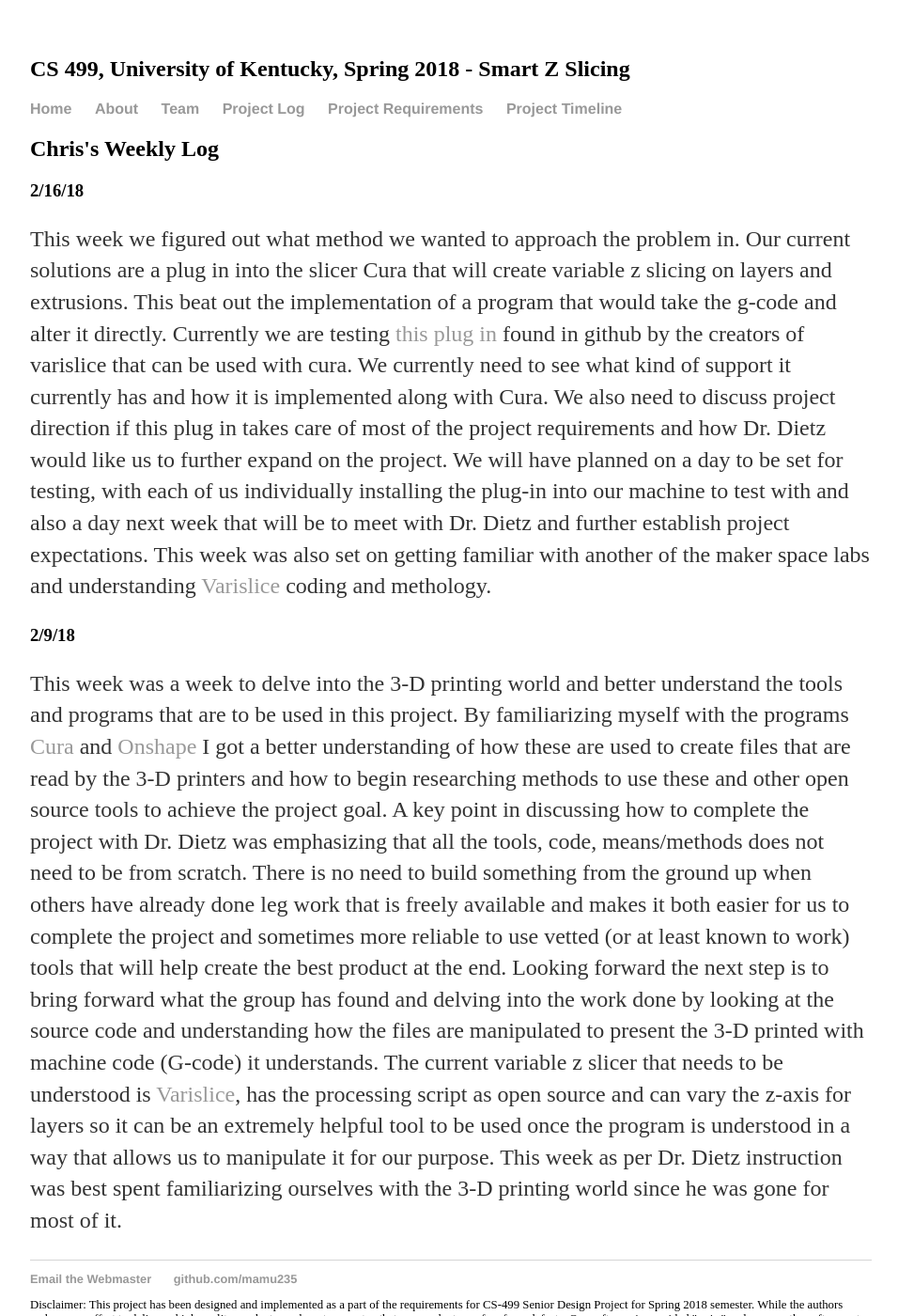
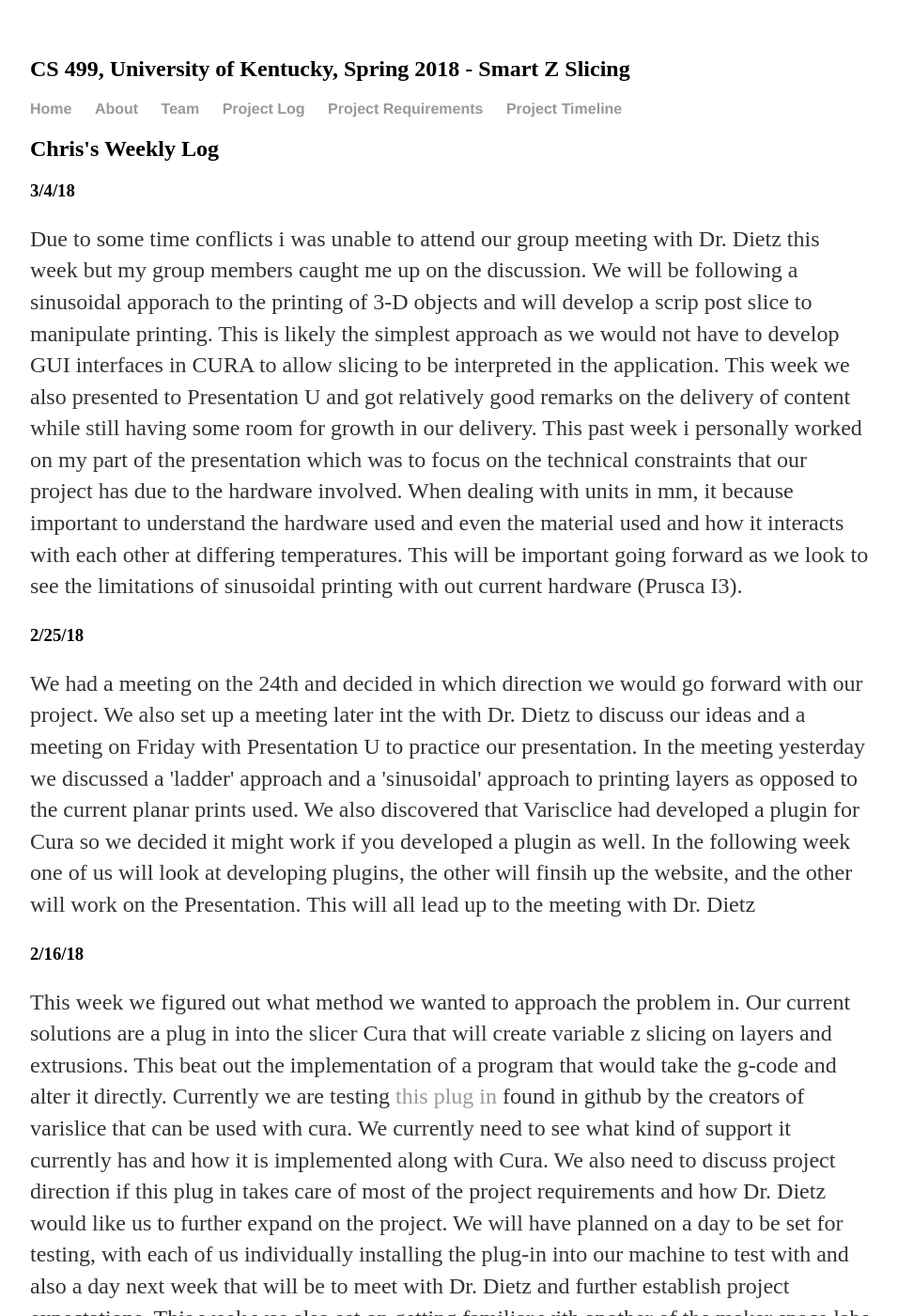
Before and after one commit to mamu235/CS-499-smart-slicing, a Jekyll site: the page built from chris_log.html, in a window 1280 px wide and 1400 px high. Shown: the whole window at 94% size, without its empty margins (160-1116 px from the left). Built offline with Jekyll 4.4.1, drawn with Linux system fonts in a browser that asks for light colours.

Commit message:
Update chris_log.html

```diff
--- a/chris_log.html
+++ b/chris_log.html
@@ -3,6 +3,13 @@ title: Chris Log
 layout: default
 ---
 <h2>Chris's Weekly Log</h2>
+
+<h3>3/4/18</h3>
+<p> Due to some time conflicts i was unable to attend our group meeting with Dr. Dietz this week but my group members caught me up on the discussion. We will be following a sinusoidal apporach to the printing of 3-D objects and will develop a scrip post slice to manipulate printing. This is likely the simplest approach as we would not have to develop GUI interfaces in CURA to allow slicing to be interpreted in the application. This week we also presented to Presentation U and got relatively good remarks on the delivery of content while still having some room for growth in our delivery. This past week i personally worked on my part of the presentation which was to focus on the technical constraints that our project has due to the hardware involved. When dealing with units in mm, it because important to understand the hardware used and even the material used and how it interacts with each other at differing temperatures. This will be important going forward as we look to see the limitations of sinusoidal printing with out current hardware (Prusca I3). </p>
+
+
+<h3>2/25/18</h3>
+<p> We had a meeting on the 24th and decided in which direction we would go forward with our project. We also set up a meeting later int the with Dr. Dietz to discuss our ideas and a meeting on Friday with Presentation U to practice our presentation. In the meeting yesterday we discussed a 'ladder' approach and a 'sinusoidal' approach to printing layers as opposed to the current planar prints used. We also discovered that Varisclice had developed a plugin for Cura so we decided it might work if you developed a plugin as well. In the following week one of us will look at developing plugins, the other will finsih up the website, and the other will work on the Presentation. This will all lead up to the meeting with Dr. Dietz</p>
 
 <h3>2/16/18</h3>
 <p>This week we figured out what method we wanted to approach the problem in.
```
